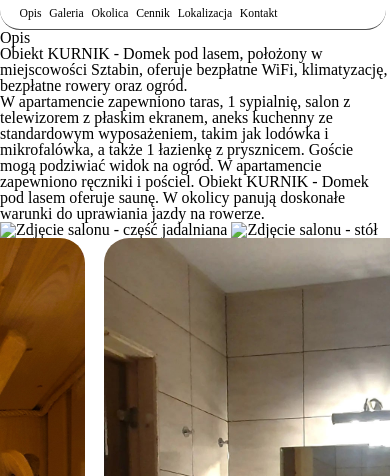
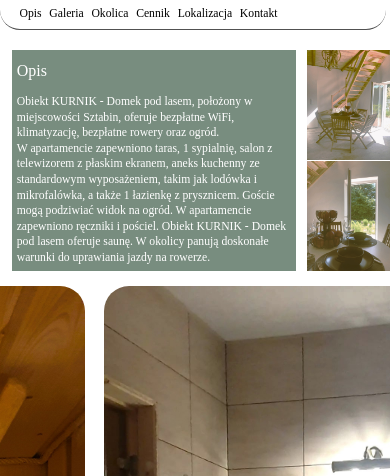
Before and after one commit to iska000s/Kurnik_domek_pod_lasem, a website: page index.html in a window 390 px wide. Shown: the part 846-1322 px from the top of the page. Drawn offline with Linux system fonts and the light colour scheme; a web font is replaced by a local one.

Commit message:
description

```diff
--- /dev/null
+++ b/css/_description.css
@@ -0,0 +1,67 @@
+#description_container{
+    display: flex;
+    width: 100vw;
+    height: 85vh;
+    margin-block: 20px;
+    margin-bottom: 30px;
+
+}
+
+.description_content{
+    display: flex;
+    flex-direction: column;
+    margin-inline: 10px;
+    padding: 10px;
+    background-color: #788D7F;
+    color: white;
+    margin-bottom: 10px;
+}
+.description_text{
+    font-size: 9px;
+    font-weight: 200;
+    margin-top: 40px;
+    line-height: 15px;
+}
+.description_gallery{
+    display: flex;
+    flex-direction: column;
+    justify-content: space-between;
+    align-items: space-between;
+    margin-bottom: 10px;
+    margin-inline: 15px;
+}
+
+img{
+    height: 49%;
+}
+
+@media screen and (max-width: 450px) {
+    #description_container{
+        height: 100%;
+        margin-top: 20px;
+        margin-bottom: 10px;
+    }
+    .description_header{
+        margin-top: 2vw;
+    }
+    .description_content{
+        margin-inline: 3vw;
+        padding: 5px;
+        margin-bottom: 5px;
+    }
+    .description_text{
+        font-size: 3vw;
+        font-weight: 200;
+        justify-content: space-around;
+        margin-top: 15px;
+        line-height: 4vw;
+    }
+    .description_gallery{
+        margin-bottom: 5px;
+        margin-inline: 0px;
+    }
+
+    img{
+        height: 110px;
+    }
+}
--- a/css/style.css
+++ b/css/style.css
@@ -4,6 +4,7 @@
 @import url('_gallery.css');
 @import url('_first-page.css');
 @import url('_nav.css');
+@import url('_description.css');
 
 html{
     width: 100vw;
--- a/index.html
+++ b/index.html
@@ -16,14 +16,10 @@
 
 </head>
   <body>
-
-
     <header id="logo" class="header">
       <h1 class="header1 logo logo-main">Kurnik </h1>
       <h1 class="header1 logo logo-second">domek pod lasem</h1>
     </header>
-
-
     <section class="first-page">
       <p class="first-page_img"></p>
       <div class="dot-arrow">
@@ -34,9 +30,6 @@
         </span>
       </div>
     </section>
-
-
-
     <nav id="aside-container" class="aside-container nav">
         <ul id="menu_container" class="menu_container">
           <li id="menu_element" class="menu_element">Opis</li>
@@ -47,9 +40,6 @@
           <li id="menu_element" class="menu_element">Kontakt</li>
         </ul>
     </nav>
-
-
-
 
     <main id="main" class="main">
       <!-- OPIS -->
@@ -75,15 +65,13 @@
         </div>
         <div id="description_gallery" class="description_gallery">
           <img
-            id="photo description_photo"
             class="photo description_photo"
-            src=""
+            src="./images/dom/description_1.jpg"
             alt="Zdjęcie salonu - część jadalniana"
           />
           <img
-            id="photo description_photo"
             class="photo description_photo"
-            src=""
+            src="./images/dom/description_2.jpg"
             alt="Zdjęcie salonu - stół"
           />
         </div>
```
Also changed, not shown: images/dom/description_1.jpg (renamed from images/dom/IMG-20230814-WA0019_klasyczny.jpg), images/dom/description_2.jpg (renamed from images/dom/IMG-20230814-WA0001_klasyczny.jpg).
